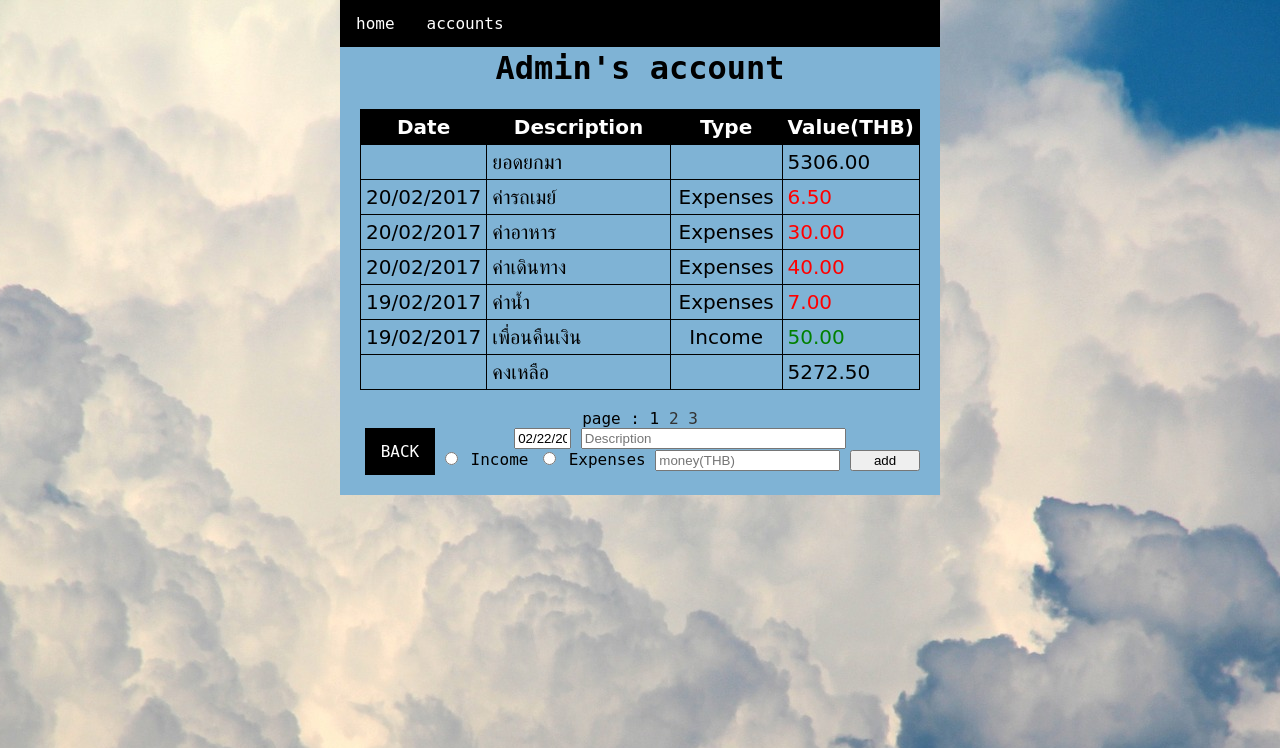
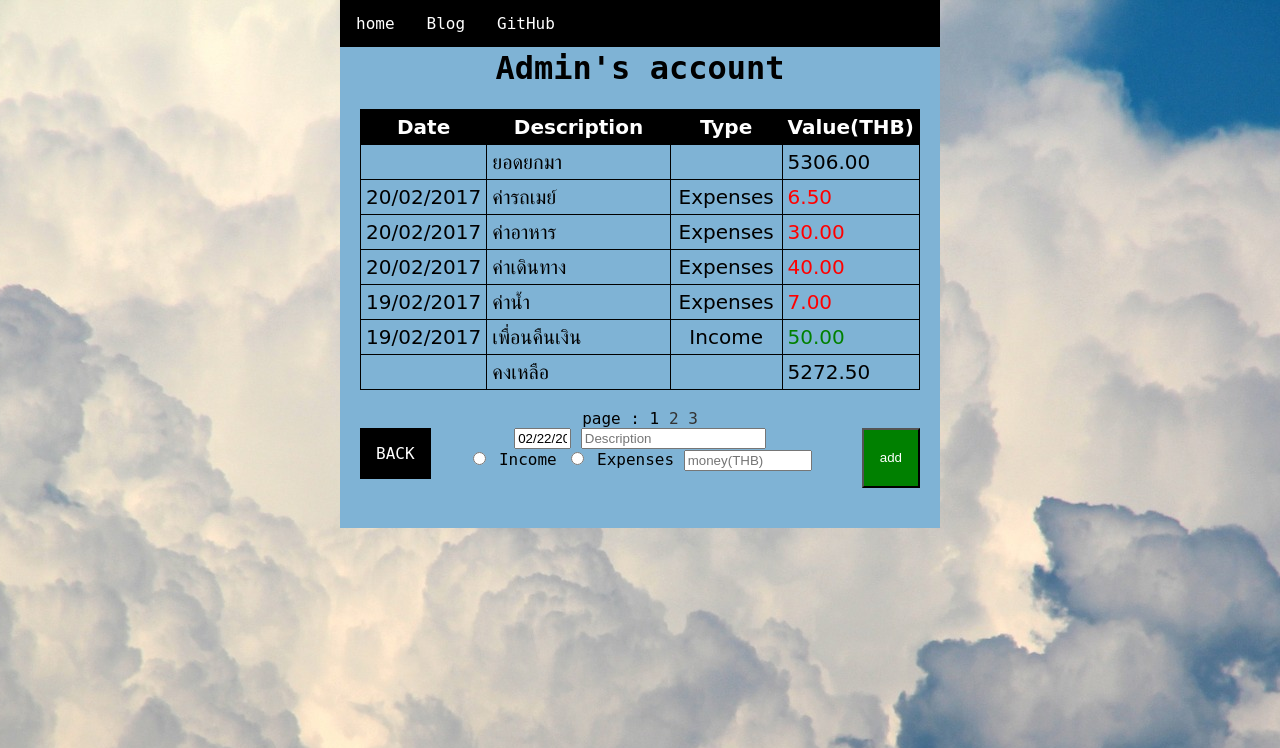
Before and after one commit to a5810130/accounts, a Django app: page /accounts/1/ in a window 1280 px wide. Shown: the top 748 px of the page. Run offline with Django 3.2, Linux system fonts and the light colour scheme; data comes from the database, SQL or seed files in the repository; some libraries are stand-ins or nearby versions.

Commit message:
button position

```diff
--- a/accounts/templates/accounts/detail.html
+++ b/accounts/templates/accounts/detail.html
@@ -24,8 +24,10 @@
     <div class="main" align="center">
     <ul class="navibar">
         <li><a href= {% url 'home' %}> home </a></li>
-        <li><a href= {% url 'accounts:index' %}>
-        accounts</a><li>
+        <li><a href= "https://a5810130.blogspot.com/">
+        Blog</a><li>
+        <li><a href= "https://github.com/a5810130/accounts">
+        GitHub</a><li>
     </ul>
     <div class="detail">
     <h1> {{ account.name }}'s account </h1>
@@ -92,18 +94,20 @@
         </ul>
     {% endif %}
 
-    <div>
-    <form class="inputform" action={% url 'accounts:add_list' account.id %} method="post">
+    <a class="button" href={% url 'accounts:index' %}>BACK</a>
+    <form action={% url 'accounts:add_list' account.id %} method="post">
         {% csrf_token %}
+        <input type="submit" class="submit1" value="add">
+        <div class="inputform" >
+        <span>
         <input type="datetime" id="datepicker" size="4" value={% now "SHORT_DATE_FORMAT" %} name="date">
-        <input type="text" name="description" placeholder="Description" size=30>
-        <br>
+        <input type="text" name="description" placeholder="Description">
+        </span><br><span>
         <input type="radio" name="type" value="I"> Income    </option>
         <input type="radio" name="type" value="E"> Expenses  </option>
-        <input type="number" step="any" placeholder="money(THB)" name="value" >
-        <input type="submit" value="add" style="width:70px;">
+        <input class="money" type="number" size=10 step="any" placeholder="money(THB)" name="value"></span>
+        </div>
     </form>
-    <a class="button" href={% url 'accounts:index' %}>BACK</a></div>
     </div>
 </div>
 </body>
--- a/web10130/static/style.css
+++ b/web10130/static/style.css
@@ -12,23 +12,6 @@ ul.navibar {
     position: fixed;
     top: 0;
     width: 600px;
-}
-
-.inputform{
-    position: relative;
-    float : right;
-}
-.button {
-    position: relative;
-    text-decoration: none;
-    background-color: black;
-    color: white;
-    display: inline-block;
-    padding: 14px 16px;
-}
-
-a:hover.button {
-    background-color: #444444;
 }
 
 a.page {
@@ -98,3 +81,48 @@ ul.applink {
 h2 {
     text-align : left;
 }
+
+.inputform {
+    margin: auto;
+    height:80px;
+    width:400px;
+}
+
+input[type="submit"].submit0 {
+    height: 30px;
+    position: relative;
+    float : right;
+    text-decoration: none;
+    background-color: green;
+    color: white;
+    display: inline-block;
+}
+
+input[type="submit"].submit1 {
+    height: 60px;
+    position: relative;
+    float : right;
+    text-decoration: none;
+    background-color: green;
+    color: white;
+    display: inline-block;
+    padding: 14px 16px;
+}
+
+a.button {
+    float : left;
+    position: relative;
+    text-decoration: none;
+    background-color: black;
+    color: white;
+    display: inline-block;
+    padding: 16px 16px;
+}
+
+a:hover.button {
+    background-color: #444444;
+}
+
+.money {
+    width: 30%;
+}
```
Also changed, not shown: accounts/templates/accounts/index.html (+5 -3 lines).
